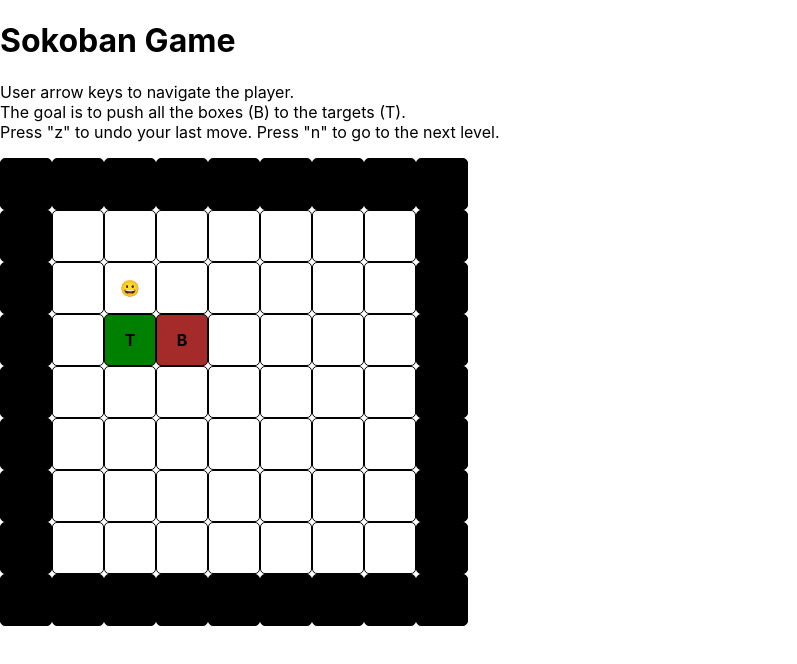
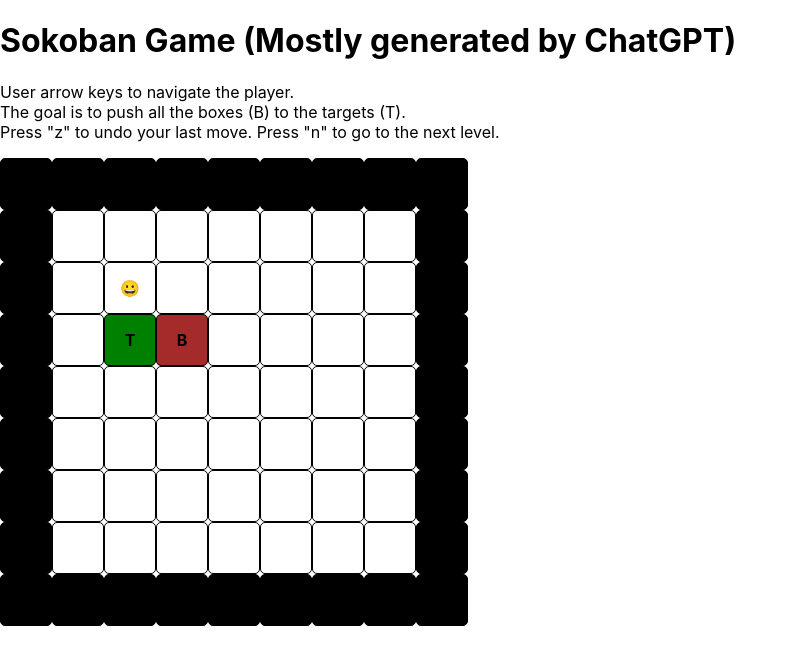
Before and after one commit to gwyn-art/chat-gpt-sokoban, a React (Create React App) app: page / in a window 1280 px wide. Shown: the top 664 px of the page, without its empty margins (0-797 px from the left). Built offline with nearby package versions, Linux system fonts and the light colour scheme.

Commit message:
give a credit to chat gpt

```diff
--- a/src/Game.tsx
+++ b/src/Game.tsx
@@ -125,7 +125,7 @@ const Game: React.FC = () => {
 
   return (
     <div>
-    <h1>Sokoban Game</h1>
+    <h1>Sokoban Game (Mostly generated by ChatGPT)</h1>
     <Helper />
     <div style={{ display: "flex", flexDirection: "column" }}>
       {[...Array(gameState.height)].map((_, rowIndex) => (
```
